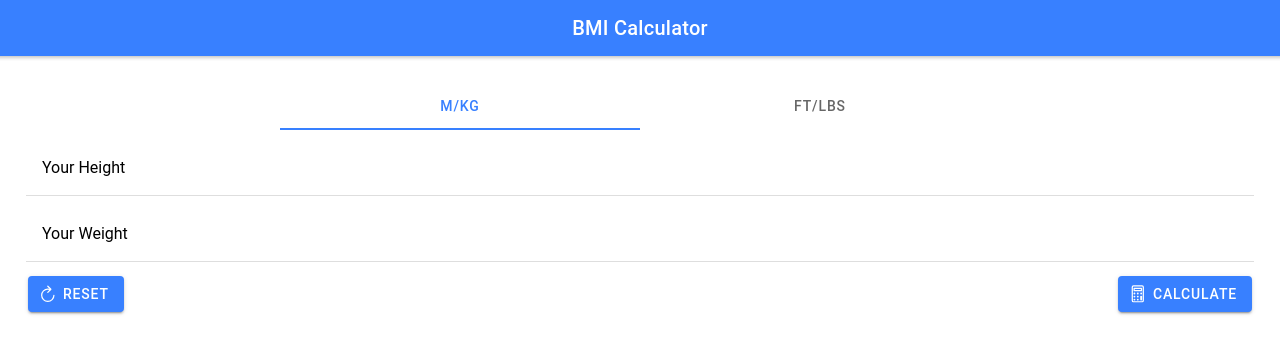
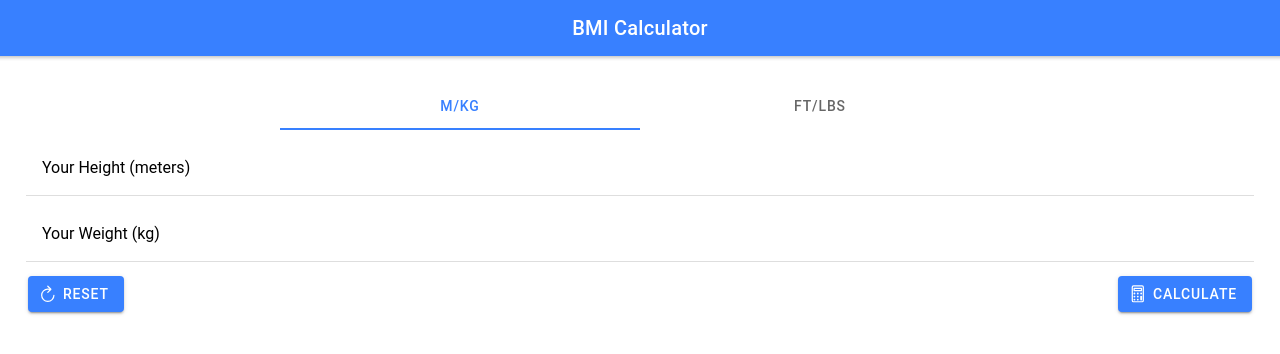
Before and after one commit to JamesDrysdale/Health_App, a React (Create React App) app: page / in a window 1280 px wide. Shown: the top 354 px of the page. Built offline with nearby package versions, Linux system fonts and the light colour scheme.

Commit message:
User can select what metrics they want to use and bmi will be calculated accurately

```diff
--- a/src/App.tsx
+++ b/src/App.tsx
@@ -40,6 +40,7 @@ import './theme/variables.css';
 const App: React.FC = () => {
   const [ calculatedBmi, setCalculatedBmi ] = useState<number>();
   const [ error, setError ] = useState<string>();
+  const [bmiUnits, setBmiUnits] = useState<'mkg' | 'ftlbs'>('mkg');
 
   const weightInputRef = useRef<HTMLIonInputElement>(null);
   const heightInputRef = useRef<HTMLIonInputElement>(null);
@@ -58,7 +59,16 @@ const App: React.FC = () => {
       return;
     }
 
-    const bmi = +enteredWeight / (+enteredHeight * +enteredHeight);
+    // Adjustment needed depending on metric selected
+    const weightConversionFactor = bmiUnits === 'ftlbs' ? 2.2 : 1;
+    const heightConversionFactor = bmiUnits === 'ftlbs' ? 3.28 : 1;
+
+    // Calculates weight factoring in selected metric
+    const weight = +enteredWeight / weightConversionFactor;
+    const height = +enteredHeight / heightConversionFactor;
+
+    // Calculates BMI correctly independent of chosen metrics
+    const bmi = weight / (height * height);
 
     setCalculatedBmi(bmi);
   };
@@ -70,6 +80,10 @@ const App: React.FC = () => {
 
   const clearError = () => {
     setError('');
+  };
+
+  const selectCalcUnitHandler = (selectedValue: 'mkg' | 'ftlbs') => {
+    setBmiUnits(selectedValue);
   };
 
   return (
@@ -92,7 +106,10 @@ const App: React.FC = () => {
             {/* Segmented buttons to choose metrics */}
             <IonRow>
               <IonCol>
-                <InputControl selectedValue="mkg" />
+                <InputControl
+                  selectedValue={bmiUnits}
+                  onSelectMetrics={selectCalcUnitHandler}
+                />
               </IonCol>
             </IonRow>
 
@@ -100,7 +117,9 @@ const App: React.FC = () => {
             <IonRow>
               <IonCol>
                 <IonItem>
-                  <IonLabel position="floating">Your Height</IonLabel>
+                  <IonLabel position="floating">
+                    Your Height ({bmiUnits === 'mkg' ? 'meters' : 'feet'})
+                  </IonLabel>
                   <IonInput type="number" ref={heightInputRef}></IonInput>
                 </IonItem>
               </IonCol>
@@ -110,7 +129,9 @@ const App: React.FC = () => {
             <IonRow>
               <IonCol>
                 <IonItem>
-                  <IonLabel position="floating">Your Weight</IonLabel>
+                  <IonLabel position="floating">
+                    Your Weight ({bmiUnits === 'mkg' ? 'kg' : 'lbs'})
+                  </IonLabel>
                   <IonInput type="number" ref={weightInputRef}></IonInput>
                 </IonItem>
               </IonCol>
--- a/src/components/InputControl.tsx
+++ b/src/components/InputControl.tsx
@@ -1,9 +1,16 @@
 import React from 'react';
 import { IonLabel, IonSegment, IonSegmentButton } from '@ionic/react';
 
-const InputControl: React.FC<{selectedValue: 'mkg' | 'ftlbs'}> = props => {
+const InputControl: React.FC<{
+    selectedValue: 'mkg' | 'ftlbs';
+    onSelectMetrics: (value: 'mkg' | 'ftlbs') => void;
+}> = props => {
+    const inputChangeHandler = (event: CustomEvent) => {
+        props.onSelectMetrics(event.detail.value);
+    };
+
     return (
-        <IonSegment value={props.selectedValue}>
+        <IonSegment value={props.selectedValue} onIonChange={inputChangeHandler}>
             {/* Metres and Kilograms option */}
             <IonSegmentButton value="mkg">
                 <IonLabel>m/kg</IonLabel>
```
